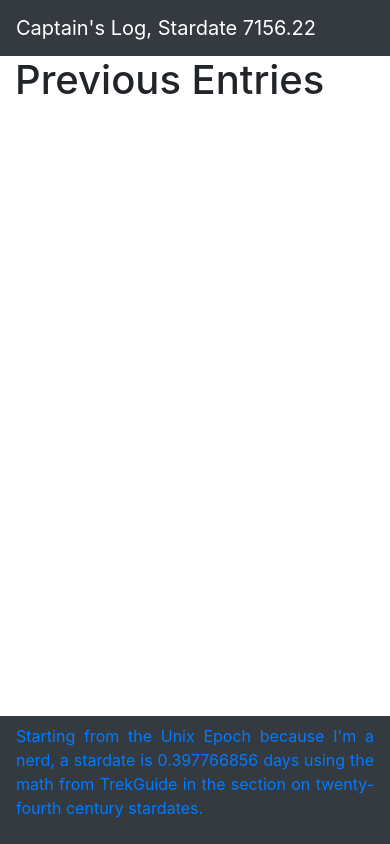
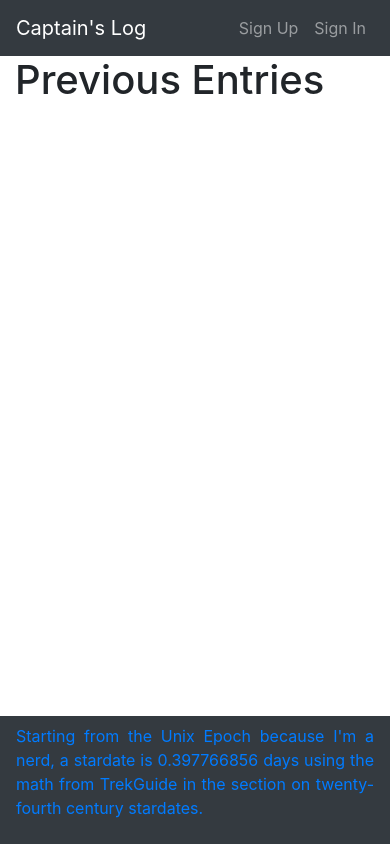
Before and after one commit to dmattox10/captains-log, a React (Create React App) app in the folder src/: page / in a window 390 px wide. Built offline with nearby package versions, Linux system fonts and the light colour scheme.

Commit message:
Nav is semi-responsive

```diff
--- a/src/src/components/Navbar.js
+++ b/src/src/components/Navbar.js
@@ -19,7 +19,7 @@
     render() {
         const {isAuthenticated, user} = this.props.auth;
         const authLinks = (
-            <ul className="navbar-nav ml-auto">
+            <ul className="navbar-nav">
                 <a href="" className="nav-link" onClick={this.onLogout.bind(this)}>
                     <img src={user.avatar} alt={user.name} title={user.name}
                         className="rounded-circle"
@@ -29,7 +29,7 @@
             </ul>
         )
       const guestLinks = (
-        <ul className="navbar-nav ml-auto">
+        <ul className="navbar-nav">
             <li className="nav-item">
                 <Link className="nav-link" to="/register">Sign Up</Link>
             </li>
@@ -39,9 +39,12 @@
         </ul>
       )
         return(
-            <nav className="navbar navbar-expand-lg navbar-dark bg-dark">
-                <Link className="navbar-brand" to="/">Captain's Log, Stardate { stardate }</Link>
-                <div className="collapse navbar-collapse" id="navbarSupportedContent">
+            <nav className="navbar navbar-expand navbar-dark bg-dark">
+                <Link className="navbar-brand" to="/">Captain's Log</Link>
+                <button className="navbar-toggler" type="button" data-toggle="collapse" data-target="#navbarSupportedContent" aria-controls="navbarSupporedContent" aria-expanded="false" aria-label="Toggle navigation">
+                    <span className="navbar-toggler-icon"></span>
+                </button>
+                <div className="collapse navbar-collapse d-flex justify-content-end" id="navbarSupportedContent">
                     {isAuthenticated ? authLinks : guestLinks}
                 </div>
             </nav>
```
